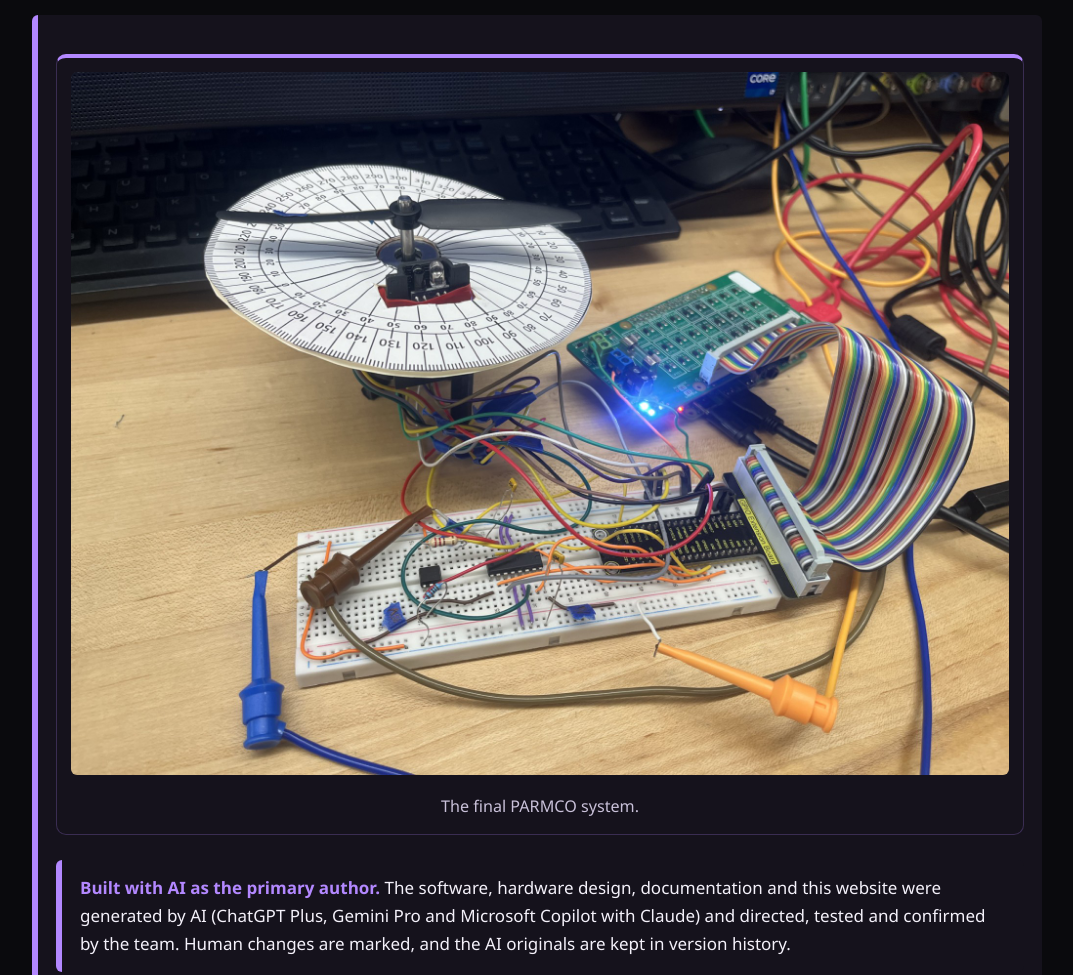
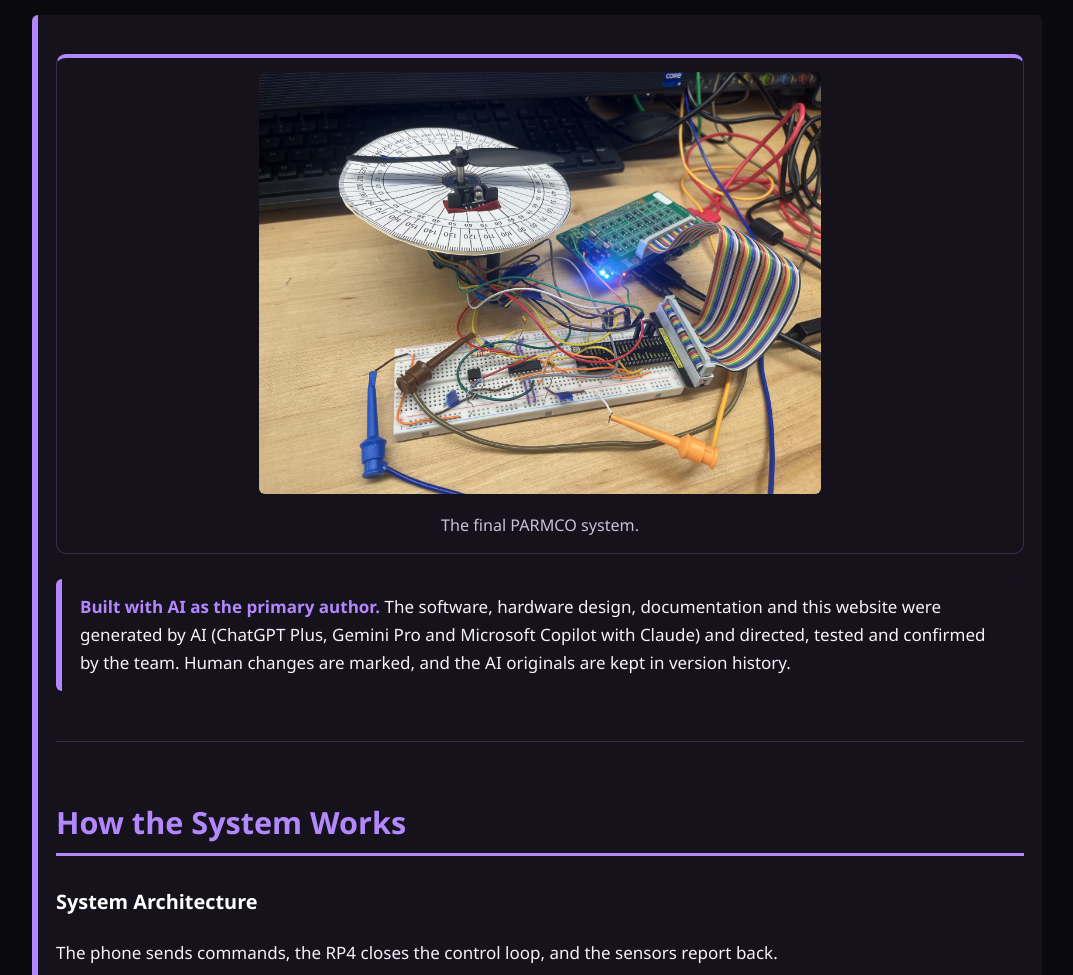
Before and after one commit to meg25799/PARMCO_FINAL_Macey_Disha, a plain HTML site: page index.html in a window 1280 px wide. Shown: the part 994-1969 px from the top of the page, without its empty margins (103-1176 px from the left). Drawn offline with Linux system fonts and the light colour scheme.

Commit message:
Update index.html

```diff
--- a/index.html
+++ b/index.html
@@ -72,7 +72,7 @@
 
     footer { text-align: center; color: var(--muted); padding: 35px; font-size: 0.92em; border-top: 2px solid var(--purple-dark); margin-top: 50px; background: #000000; }
       .figure { background: var(--surface); border: 1px solid var(--line); border-top: 4px solid var(--purple); border-radius: 10px; padding: 14px; margin: 25px 0; text-align: center; }
-    .figure img { max-width: 100%; height: auto; border-radius: 6px; }
+        .figure img { width: 60%; max-width: 600px; height: auto; border-radius: 6px; }
     .figure figcaption { color: var(--muted); font-size: 0.95em; margin-top: 10px; }
 
   </style>
```
